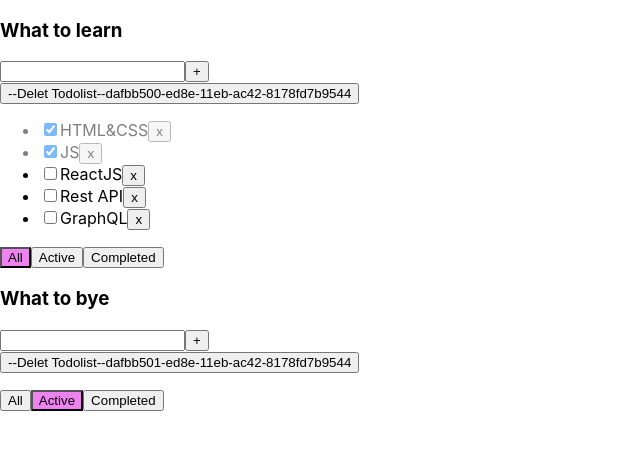
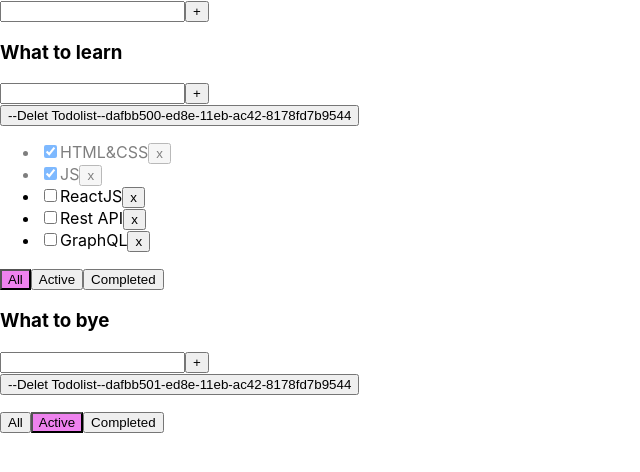
Before and after one commit to sokelova/todolist-text, a React (Create React App) app: page / in a window 1280 px wide. Shown: the top 472 px of the page, without its empty margins (0-640 px from the left). Built offline with nearby package versions, Linux system fonts and the light colour scheme.

Commit message:
commit mes

```diff
--- a/src/App.tsx
+++ b/src/App.tsx
@@ -1,8 +1,9 @@
 import React, {useState} from 'react';
 import './App.module.css';
-import {Todolist} from './Todolist';
+import {TaskType, Todolist} from './Todolist';
 import { v1 } from 'uuid';
 import { FilterValuesType } from './Input';
+import {AddItemForm} from "./components/addItem/AddItemForm";
 
 type TodolistType = {
     id: string
@@ -10,7 +11,21 @@ type TodolistType = {
     filter: FilterValuesType
 }
 
+type TaskStateType = {
+    [key: string]: Array<TaskType>
+}
+
 function App() {
+
+    const addTodolist = (title: string) => {
+        let newTodolistId = v1();
+        let newTodolist: TodolistType = {id: newTodolistId, title: title, filter: "all"};
+        setTodolists([newTodolist, ...todolists])
+        setTasks({
+            ...tasksObj,
+            [newTodolistId]: []
+        })
+    }
 
     function addTask(title: string, todolistId: string) {
         let task = { id: v1(), title: title, isDone: false };
@@ -47,6 +62,14 @@ function App() {
             setTasks({...tasksObj});
         }
     }
+    const changeTitle = (id: string, newTitle: string, todolistId: string) => {
+        let tasks = tasksObj[todolistId];
+        let task = tasks.find(t => t.id === id);
+        if (task){
+            task.title = newTitle;
+            setTasks({...tasksObj});
+        }
+    }
 
     let todolistId1 = v1();
     let todolistId2 = v1();
@@ -56,7 +79,7 @@ function App() {
         {id: todolistId2, title:"What to bye", filter: 'active'}
     ])
 
-    let [tasksObj, setTasks] = useState({
+    let [tasksObj, setTasks] = useState<TaskStateType>({
         [todolistId1]:[
             { id: v1(), title: "HTML&CSS", isDone: true },
             { id: v1(), title: "JS", isDone: true },
@@ -73,6 +96,7 @@ function App() {
     return (
 
         <div className="App">
+            <AddItemForm addItem={addTodolist}/>
             {todolists.map((tl) => {
 
                 let allTodolistTasks = tasksObj[tl.id];
@@ -94,6 +118,7 @@ function App() {
                    changeFilter={changeFilter}
                    addTask={addTask}
                    changeTaskStatus={changeStatus}
+                   changeTaskTitle={changeTitle}
                    filter={tl.filter}
                    removeTodolist={removeTodolist}
                 />
--- a/src/Todolist.tsx
+++ b/src/Todolist.tsx
@@ -2,6 +2,7 @@ import React, {ChangeEvent} from 'react';
 import {FilterValuesType} from "./Input";
 import { Input } from './Input';
 import s from "./App.module.css";
+import {EditableSpan} from "./components/EditableSpan/EditableSpan";
 
 export type TaskType = {
     id: string
@@ -17,6 +18,7 @@ export type PropsType = {
     changeFilter: (value: FilterValuesType, todolistId: string) => void
     addTask: (title: string, todolistId: string) => void
     changeTaskStatus: (id:string, isDone: boolean, todolistId: string) => void
+    changeTaskTitle: (id:string, newTitle: string, todolistId: string) => void
     filter: string
     removeTodolist: (todolistId: string) => void
 }
@@ -29,6 +31,7 @@ export function Todolist(props: PropsType) {
     const removeTodolist = () => {
         props.removeTodolist(props.id)
     }
+
     return <div>
         <h3>{props.title}</h3>
         <div>
@@ -40,14 +43,17 @@ export function Todolist(props: PropsType) {
                 props.tasks.map(t => {
 
                     const onClickHandler = () => {props.removeTask(t.id, props.id)}
-                    const onChangeHandler = (event: ChangeEvent<HTMLInputElement>) => {
+                    const onChangeStatusHandler = (event: ChangeEvent<HTMLInputElement>) => {
                         let newIsDoneValue = event.currentTarget.checked;
                         props.changeTaskStatus(t.id, newIsDoneValue, props.id);
                     }
+                    const onChangeTitleHandler = (newValue: string) => {
+                        props.changeTaskTitle(t.id, newValue, props.id);
+                    }
 
                     return <li key={t.id} className={t.isDone ? s.isDone_executed : ""}>
-                        <input type="checkbox" onChange={onChangeHandler} checked={t.isDone}/>
-                        <span>{t.title}</span>
+                        <input type="checkbox" onChange={onChangeStatusHandler} checked={t.isDone}/>
+                        <EditableSpan title={t.title} editMode={true} onChange={onChangeTitleHandler}/>
                         <button onClick={onClickHandler}>x</button>
                     </li>
                 })
--- /dev/null
+++ b/src/components/EditableSpan/EditableSpan.tsx
@@ -0,0 +1,28 @@
+import React, {ChangeEvent, useState} from "react";
+import s from "../../App.module.css";
+
+type EditableSpanType ={
+    title: string
+    editMode: boolean
+    onChange: (newValue: string) => void
+}
+
+export const EditableSpan = (props: EditableSpanType) => {
+
+    let [editMode, setEditMode] = useState(true)
+    let [title, setTitle] = useState("")
+
+    const activateEditMode = () =>{
+        setEditMode(false)
+        setTitle(props.title)
+    }
+    const activateViewMode = () =>{
+        setEditMode(true)
+        props.onChange(title)
+    }
+    const onChangeTitleHandler = (e: ChangeEvent<HTMLInputElement>) =>{setTitle(e.currentTarget.value)}
+
+    return editMode
+        ? <span onDoubleClick={activateEditMode}>{props.title}</span>
+        : <input value={title} onChange={onChangeTitleHandler} onBlur={activateViewMode} autoFocus />
+}
--- /dev/null
+++ b/src/components/addItem/AddItemForm.tsx
@@ -0,0 +1,43 @@
+import React, {ChangeEvent, KeyboardEvent, useState} from "react";
+import s from "../../App.module.css";
+
+type AddItemFormType = {
+    addItem: (title: string) => void
+}
+
+export const AddItemForm = (props: AddItemFormType) => {
+
+    let [title, setTitle] = useState("");
+    let [error, setError] = useState<string | null> (null);
+
+    const addItem = () => {
+        if(title.trim() !== ""){
+            props.addItem(title);
+            setTitle("");
+        }else{
+            setError("Title is required");
+        }
+
+    };
+
+    const onChangeHandler = (event: ChangeEvent<HTMLInputElement>) => {
+        setTitle(event.currentTarget.value);
+    };
+
+    const onKeyPressHandler = (event: KeyboardEvent<HTMLInputElement>) => {
+        setError(null);
+        if (event.charCode===13) {addItem();}
+    };
+    const errorClas = s.error_message;
+    return <div>
+        <input
+            value={title}
+            onChange={onChangeHandler}
+            onKeyPress={onKeyPressHandler}
+            className={error ? errorClas : ""}
+
+        />
+        <button onClick={addItem}>+</button>
+        {error && <div className={errorClas}>{error}</div>}
+    </div>
+}
```
